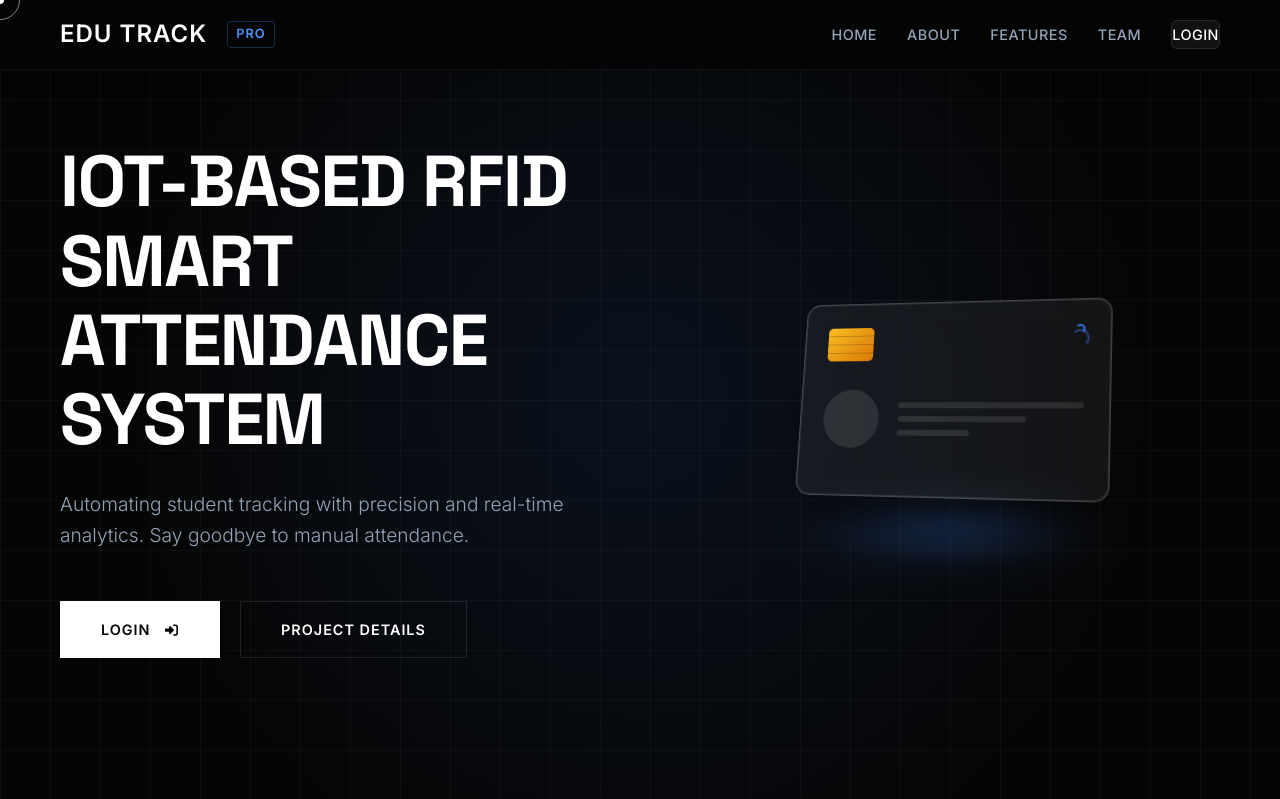
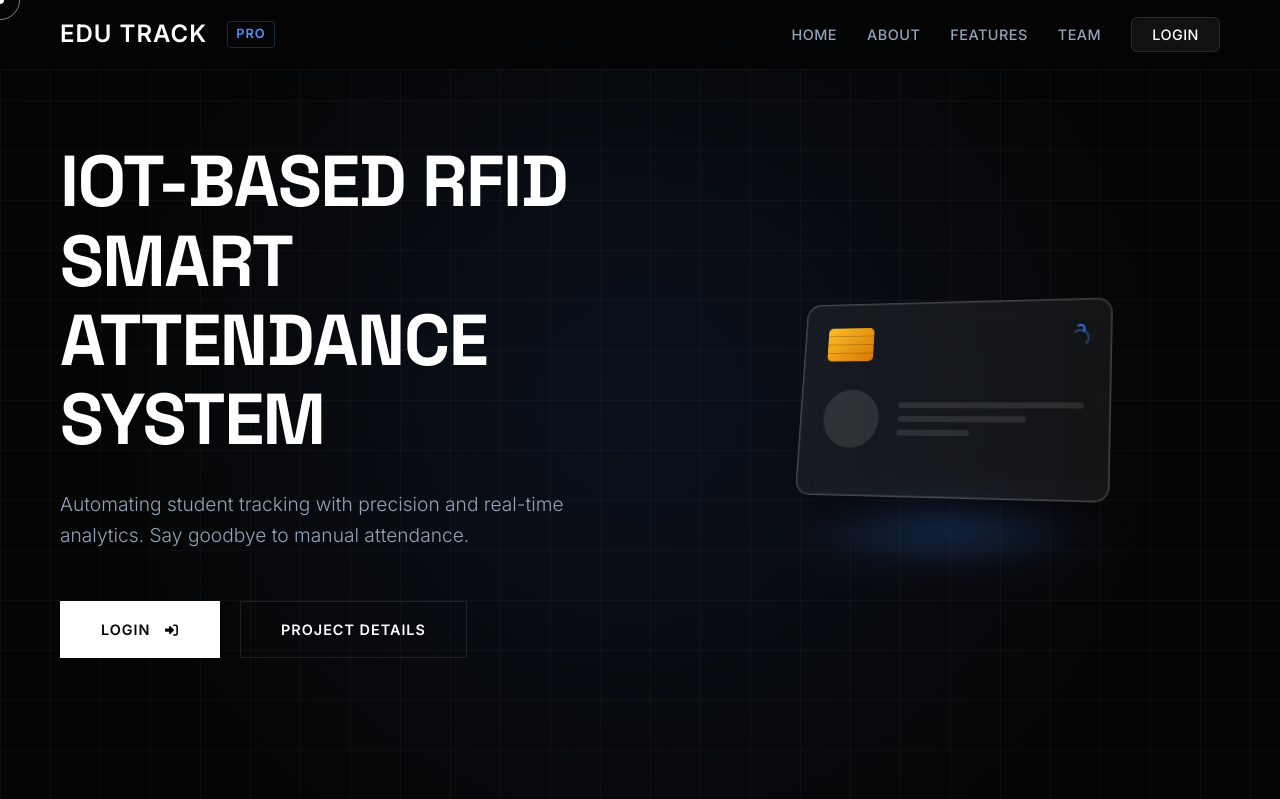
Before and after one commit to zenithkandel/IoT-RFID-Attendance-System-1, a PHP site: page / in a window 1280 px wide. Shown: the top 799 px of the page. Run offline with PHP 8.4, Linux system fonts and the light colour scheme.

Commit message:
Refactor button styles to improve specificity for login button in navigation links

```diff
--- a/css/style.css
+++ b/css/style.css
@@ -167,7 +167,7 @@ ul {
     width: 100%;
 }
 
-.btn-login {
+.nav-links .btn-login {
     background: rgba(255, 255, 255, 0.05);
     border: 1px solid rgba(255, 255, 255, 0.1);
     color: var(--white) !important;
@@ -176,13 +176,13 @@ ul {
     transition: all 0.3s;
 }
 
-.btn-login:hover {
+.nav-links .btn-login:hover {
     background: var(--primary-color);
     border-color: var(--primary-color);
     box-shadow: 0 0 15px rgba(59, 130, 246, 0.4);
 }
 
-.btn-login::after {
+.nav-links .btn-login::after {
     display: none;
 }
 
```
